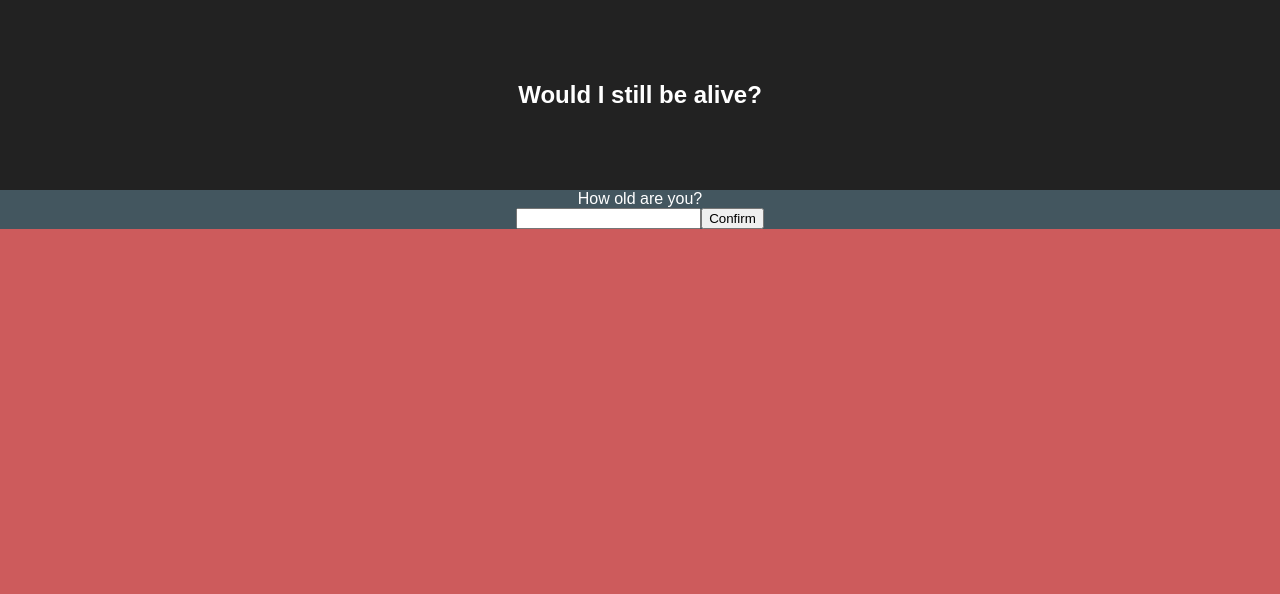
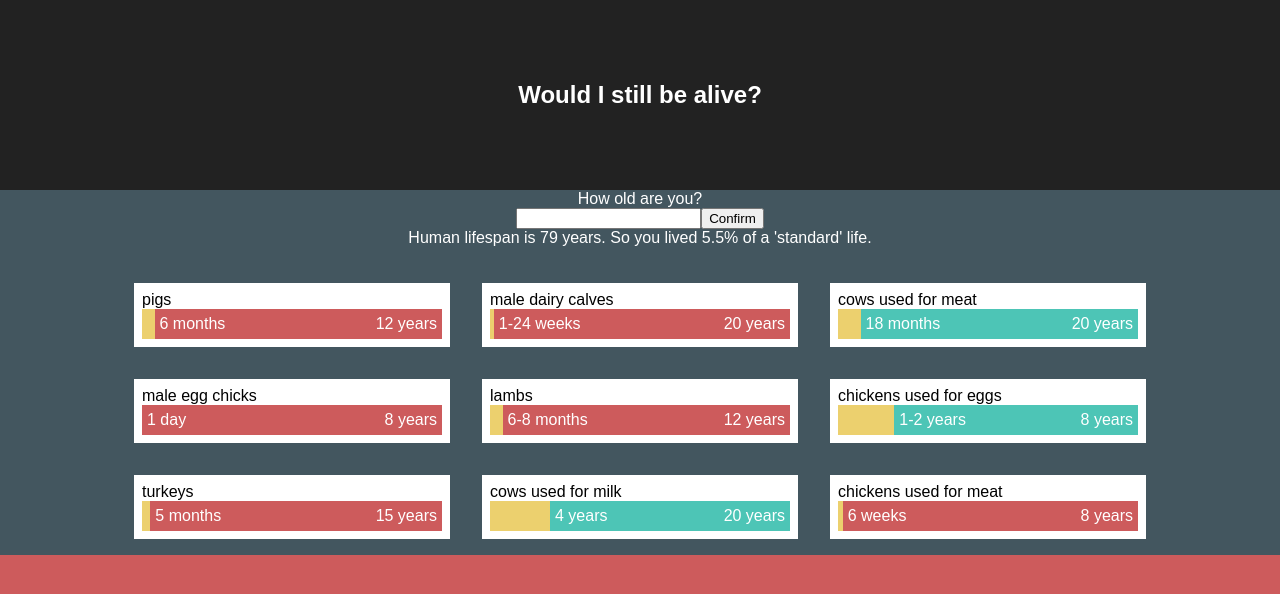
Before and after one commit to luseeds/wysba, a React (Create React App) app: page / in a window 1280 px wide. Shown: the top 594 px of the page. Built offline with nearby package versions, Linux system fonts and the light colour scheme.

Commit message:
feat(animal): Add some styling to the result section

```diff
--- a/src/components/age/ageStore.js
+++ b/src/components/age/ageStore.js
@@ -6,7 +6,7 @@ const CONFIRM = 'AGE/CONFIRM'
 const setAge = (age) => ({ type: SET, value: age })
 const confirmAge = () => ({ type: CONFIRM })
 
-const reducer = (state = {}, payload) => {
+const reducer = (state = { value: 10, ratio: 5.5, confirmed: true }, payload) => {
   switch (payload.type) {
     case SET:
       return { ...state, value: payload.value, ratio: parseFloat(((100 * payload.value) / HUMAN_LIFE_EXPECTANCY).toFixed(2)) }
--- /dev/null
+++ b/src/components/animals/Animal.css
@@ -0,0 +1,41 @@
+.animal {
+  width: 300px;
+  min-width: 250px;
+  padding: .5rem;
+  margin: 1rem;
+  background: #fff;
+  color: black;
+}
+
+/* @media (min-width: 425px) {
+  .animal {
+    width: 44vw;
+  }
+} */
+
+.animal .name {
+  text-align: left;
+}
+
+.animal .progress-bar {
+  background: #cd5b5c;
+  color: white;
+  display: flex;
+  height: 30px;
+}
+.animal.alive .progress-bar {
+  background: #4dc5b6;
+}
+
+.animal .progress-bar .progress {
+  background: #ecd06e;
+}
+
+.animal .progress-bar .lifespan,
+.animal .progress-bar .slaughter {
+  margin: auto 5px;
+}
+
+.animal .progress-bar .lifespan {
+  margin-left: auto;
+}
--- a/src/components/animals/Animal.js
+++ b/src/components/animals/Animal.js
@@ -1,16 +1,19 @@
 import React from 'react'
 import PropTypes from 'prop-types'
 
+import './Animal.css'
 class Animal extends React.Component {
   render() {
     const { animal, ratio } = this.props
-    const color = ratio < animal.ratio ? 'green' : 'red'
+    const className = ratio < animal.ratio ? 'alive' : 'dead'
 
-    return <div style={{ color }}>
-      Name : {animal.name}
-      Natural life span : {animal.lifespan}
-      Slaughter age : {animal.slaughter}
-      Ratio : {animal.ratio}
+    return <div className={`animal ${className}`}>
+      <div className="name">{animal.name}</div>
+      <div className="progress-bar">
+        <div className="progress" style={{ width: `${animal.ratio}%` }}></div>
+        <div className="slaughter">{animal.slaughter}</div>
+        <div className="lifespan">{animal.lifespan}</div>
+      </div>
     </div>
   }
 }
--- /dev/null
+++ b/src/components/animals/Animals.css
@@ -0,0 +1,7 @@
+.animals {
+  display: flex;
+  flex-wrap: wrap;
+  justify-content: center;
+  width: 90vw;
+  margin: 20px auto;
+}
--- a/src/components/animals/Animals.js
+++ b/src/components/animals/Animals.js
@@ -2,10 +2,11 @@ import React from 'react'
 import PropTypes from 'prop-types'
 import { connect } from 'react-redux'
 
+import './Animals.css'
 import Animal from './Animal'
 
 const Animals = ({ ratio, animals }) => {
-  return <div>
+  return <div className="animals">
     { animals.map((animal) => <Animal key={animal.name} animal={animal} ratio={ratio}/>) }
   </div>
 }
```
